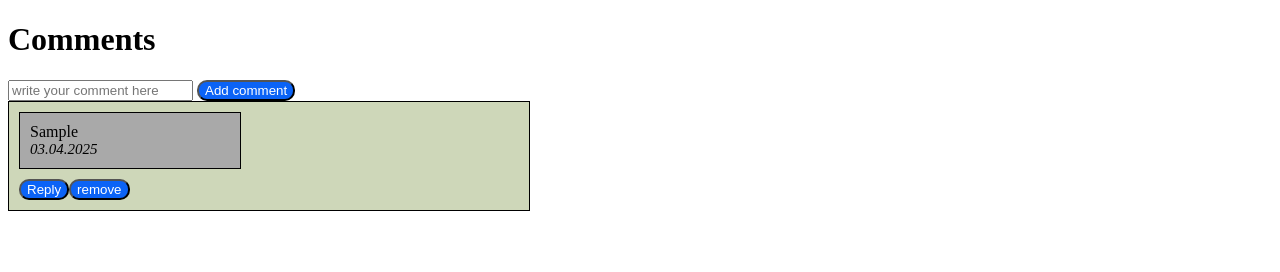
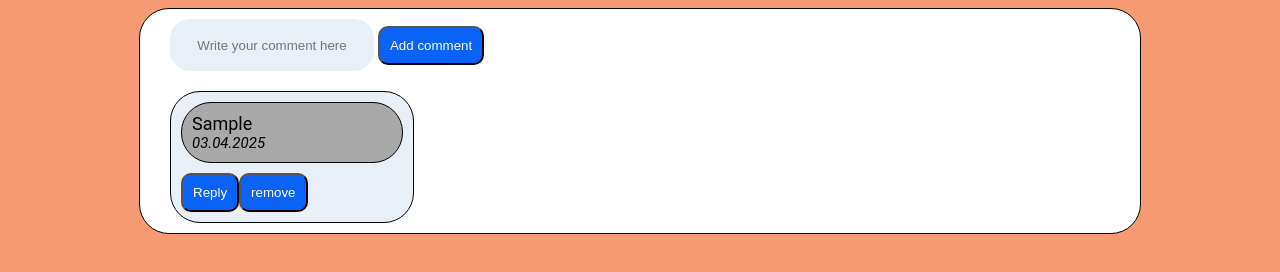
Before and after one commit to alexcodaline/JS_mentoring, a plain HTML site: page DOM manipulation/task4/index.html in a window 1280 px wide. Both pictures are taken after typing "Sample" into the empty fields and a click on the button "Add comment". Drawn offline with Linux system fonts and the light colour scheme.

Commit message:
localStorage

```diff
--- a/DOM manipulation/task4/index.html
+++ b/DOM manipulation/task4/index.html
@@ -7,16 +7,17 @@
     <title>Comments</title>
   </head>
   <body>
-    <h1>Comments</h1>
+    <main>
       <form id="formAddComment">
         <input
           type="text"
           id="newCommentInput"
-        placeholder="write your comment here"
+          placeholder="Write your comment here"
         />
         <button type="submit">Add comment</button>
       </form>
       <div id="comments-container"></div>
+    </main>
     <script src="./index.js"></script>
   </body>
 </html>
--- a/DOM manipulation/task4/index.js
+++ b/DOM manipulation/task4/index.js
@@ -13,8 +13,6 @@ addComment.addEventListener("submit", (e) => {
     // ------------------comment container
     const commentContent = document.createElement("div");
     commentContent.classList.add("comment-content");
-
-    // Create wrapper for comment text
     const commentTextWrapper = document.createElement("div");
     commentTextWrapper.classList.add("comment-text");
     commentTextWrapper.textContent = newCommentText;
--- a/DOM manipulation/task4/style.css
+++ b/DOM manipulation/task4/style.css
@@ -1,43 +1,101 @@
-.comment {
+body {
+  background-color: #f69a73;
+  font-family: "Roboto", sans-serif;
+}
+
+main {
+  padding: 0 20px;
+  max-width: 960px;
+  margin: 0 auto;
   border: 1px solid black;
-  background-color: rgba(103, 130, 38, 0.322);
-  width: 500px;
+  border-radius: 30px;
+  background-color: #ffffff;
+}
+
+#formAddComment {
+  padding: 10px;
+}
+
+#formAddComment input,
+input {
+  width: 200px;
+  height: 50px;
+  background: #e9eff6;
+  border-radius: 20px;
+  border: none;
+  text-align: center;
+  line-height: 40px;
+}
+
+.comment,
+.reply {
   display: flex;
   flex-direction: column;
+  align-items: flex-start;
+  justify-content: flex-start;
+  border: 1px solid black;
   padding: 10px;
   gap: 10px;
+  background-color: #e9eff6;
+  width: max-content;
+  border-radius: 30px;
 }
-.comment-content {
+
+.comment-content,
+.reply-form input {
+  background-color: darkgrey;
+  border: 1px solid black;
+  border-radius: 30px;
+  padding: 10px;
   width: 200px;
-  border: 1px solid black;
+}
+.replies {
+  width: 100%;
+  display: flex;
+  flex-direction: column;
+  gap: 10px;
+  align-items: flex-end;
+}
+.reply {
+  background-color: antiquewhite;
+  border-radius: 10%;
+}
+
+.comment-text,
+.reply-text {
+  font-size: 18px;
+}
+
+.comment-date {
+  font-size: 15px;
+  font-style: italic;
+}
+
+#comments-container {
+  display: flex;
+  gap: 10px;
+  width: 100%;
+  flex-direction: column;
   padding: 10px;
-  background-color: darkgrey;
 }
-.replies,
+
 .reply-form {
   display: flex;
   flex-direction: column;
   align-items: center;
   gap: 20px;
+  width: max-content;
 }
-.reply {
-  display: flex;
-  flex-direction: column;
-  border: 1px solid black;
-  width: 200px;
-  border-radius: 10%;
-  padding: 10px;
-  gap: 10px;
-}
-.comment-date {
-  font-size: 15px;
-  font-style: italic;
+.reply-form input {
+  background-color: antiquewhite;
 }
 button {
   border-radius: 10px;
   color: white;
+  background: #0b63f6;
+  padding: 10px;
+  cursor: pointer;
   transition: 0.2s linear;
-  background: #0b63f6;
 }
 
 button:hover {
--- /dev/null
+++ b/localStorage/style.css
@@ -0,0 +1,16 @@
+body {
+  transition: background-color 0.3s, color 0.3s;
+}
+
+button {
+  position: relative;
+  display: block;
+  height: 20px;
+  border: 1px solid #4e4efc;
+  border-radius: 10px;
+  background-color: #fafafa;
+  cursor: pointer;
+}
+.dark-theme {
+  background-color: cadetblue;
+}
```
Also changed, not shown: localStorage/index.html (added, +16 -0 lines), localStorage/index.js (added, +65 -0 lines). Lines whose indentation alone changed are shown as unchanged.
